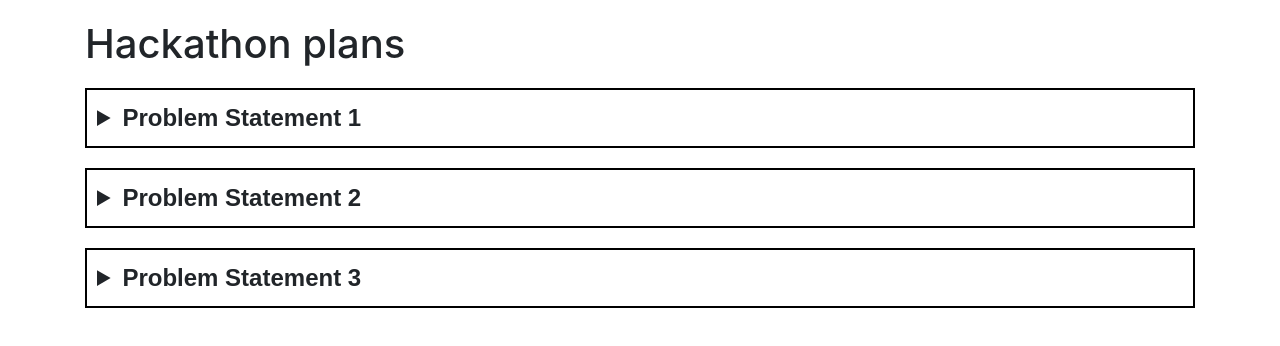
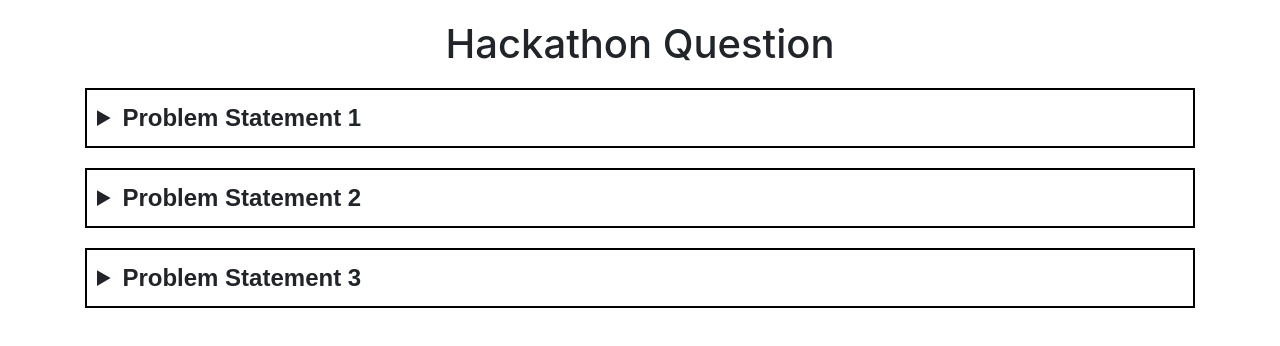
Before and after one commit to Asmer72582/asmer-portfolio.github.io, a plain HTML site: page hackathon/index.html in a window 1280 px wide. Drawn offline with nearby package versions, Linux system fonts and the light colour scheme.

Commit message:
Add files via upload

```diff
--- a/hackathon/index.html
+++ b/hackathon/index.html
@@ -41,7 +41,9 @@
 <body>
 
     <div class="container" style="margin-top: 20px;">
-        <h1>Hackathon plans</h1>
+        <center>
+            <h1>Hackathon Question</h1>
+        </center>
         <details>
             <summary>Problem Statement 1</summary>
             <p>
```
